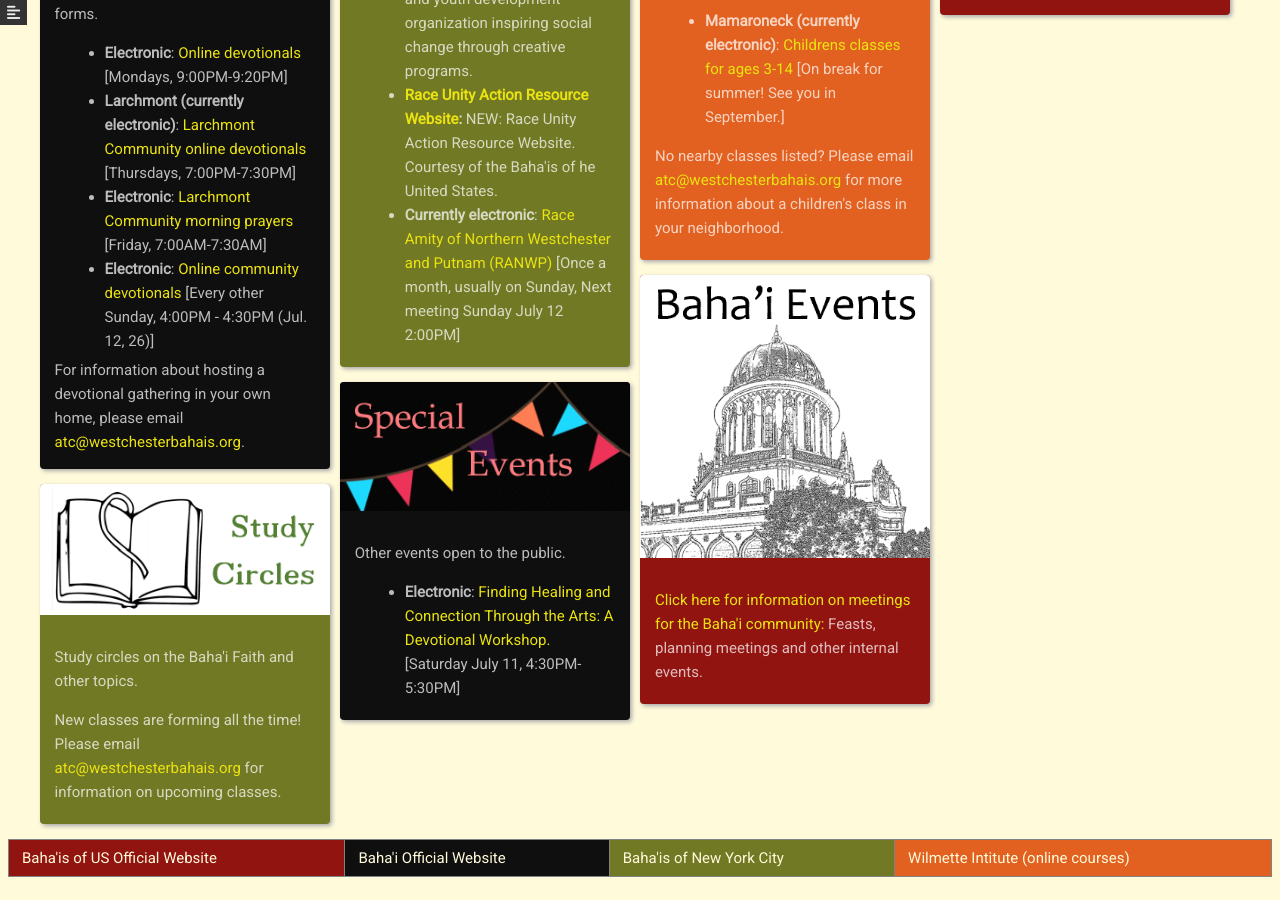
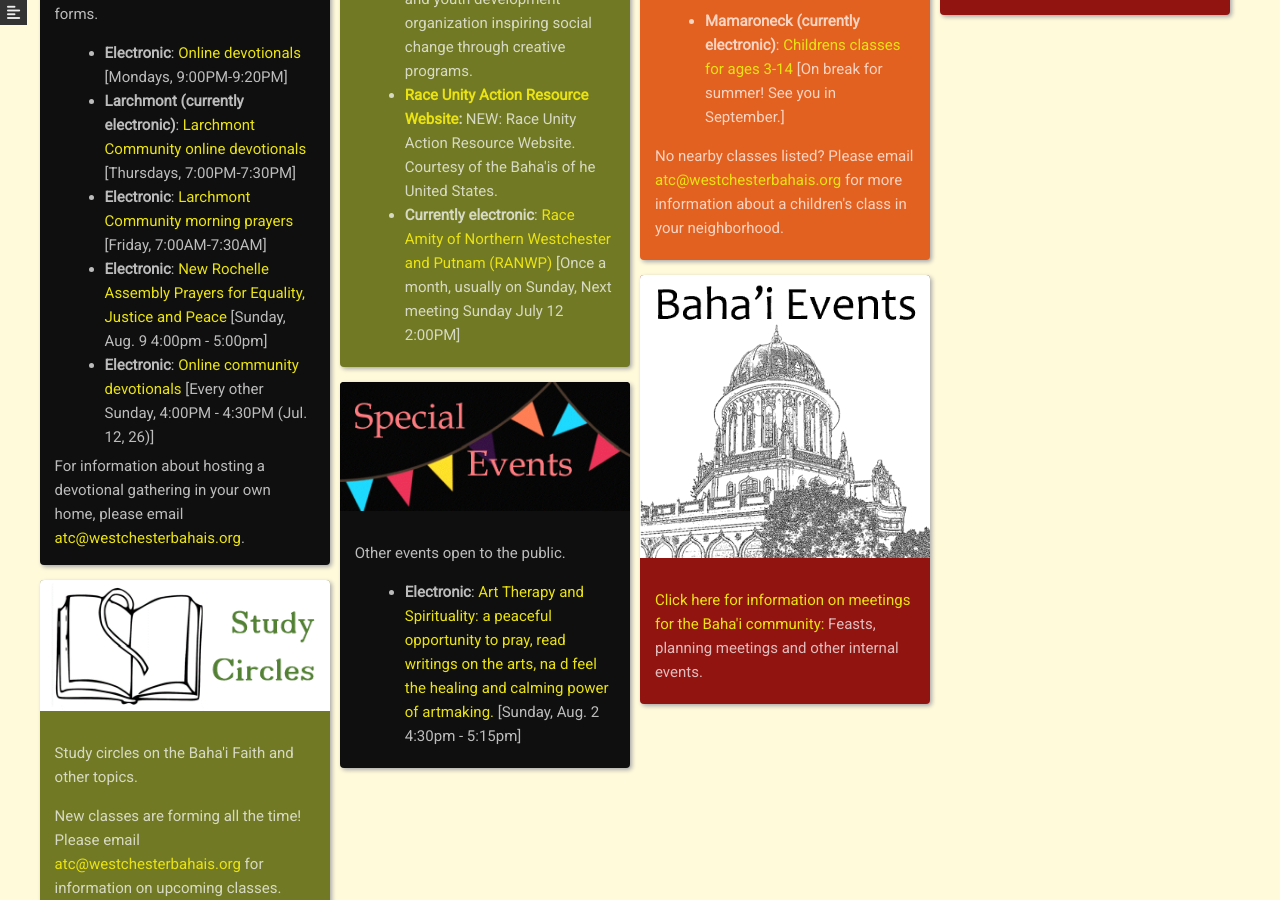
Before and after one commit to westchesterbahai/westchesterbahai.github.io, a Jekyll site: the page built from index.html, in a window 1280 px wide and 900 px high, scrolled down 450 px. Built offline with Jekyll 4.4.1, drawn with Linux system fonts in a browser that asks for light colours; nearby versions of some CDN libraries.

Commit message:
Updates: 7/27/20

```diff
--- /dev/null
+++ b/_devotionals/newrochelle.md
@@ -0,0 +1,14 @@
+---
+layout: post
+title:  "New Rochelle Assembly Prayers"
+description: "New Rochelle Assembly Prayers for Equality, Justice and Peace"
+location: Electronic
+time: "Sunday, Aug. 9 4:00pm - 5:00pm"
+color: BF360C
+---
+The Local Spiritual Assembly of New Rochelle will be gathering to pray and read
+writings about equality, justice and peace. We will also discuss the July 22nd 2020 letter
+from the Universal House of Justice about racism in America. All are welcome!
+
+Contact <atc@westchestebahais.org> for information on how
+to join us.
--- a/_special-events/arts-connection.md
+++ b/_special-events/arts-connection.md
@@ -1,18 +1,18 @@
 ---
 layout: post
-title:  "Finding Healing and Connection Through the Arts: A Devotional Workshop."
-description: "Finding Healing and Connection Through the Arts: A Devotional Workshop."
+title:  "Art Therapy and Spirituality"
+description: "Art Therapy and Spirituality: a peaceful opportunity to pray, read writings on the arts, na d feel the healing and calming power of artmaking."
 location: Electronic
-time: Saturday July 11, 4:30PM-5:30PM
+time: "Sunday, Aug. 2 4:30pm - 5:15pm"
 color: BF360C
 ---
-An opportunity to pray, read writings on the arts, and do some
-of your own art therapy! No previous art experience or talent required!
-Hosted by our friend Leonora.
+A peaceful opportunity to pray, read writings on the arts, and feel the
+healing and calming power of artmaking in these challenging times! No
+previous art experience required! Simply have your favorite art materials on
+hand. Some good therapeutic materials: clay, watercolor paint, large markers,
+or pastels. However, even crayons, pencil and paper could work!
 
-Simply have your favorite art materials online. Colorful watercolor
-paint and paper are recommended, but any art materials - even pencil
-and paper - will work.
+Children and junior youth are welcome!
 
 Open to all! Contact <atc@westchesterbahais.org> for the Zoom link and
 password.
```
Also changed, not shown: _bahai-meeting/2020-07-12-kalimat.md (deleted, +0 -8 lines), _bahai-meeting/2020-08-01-kamal.md (+1 -1 lines).
